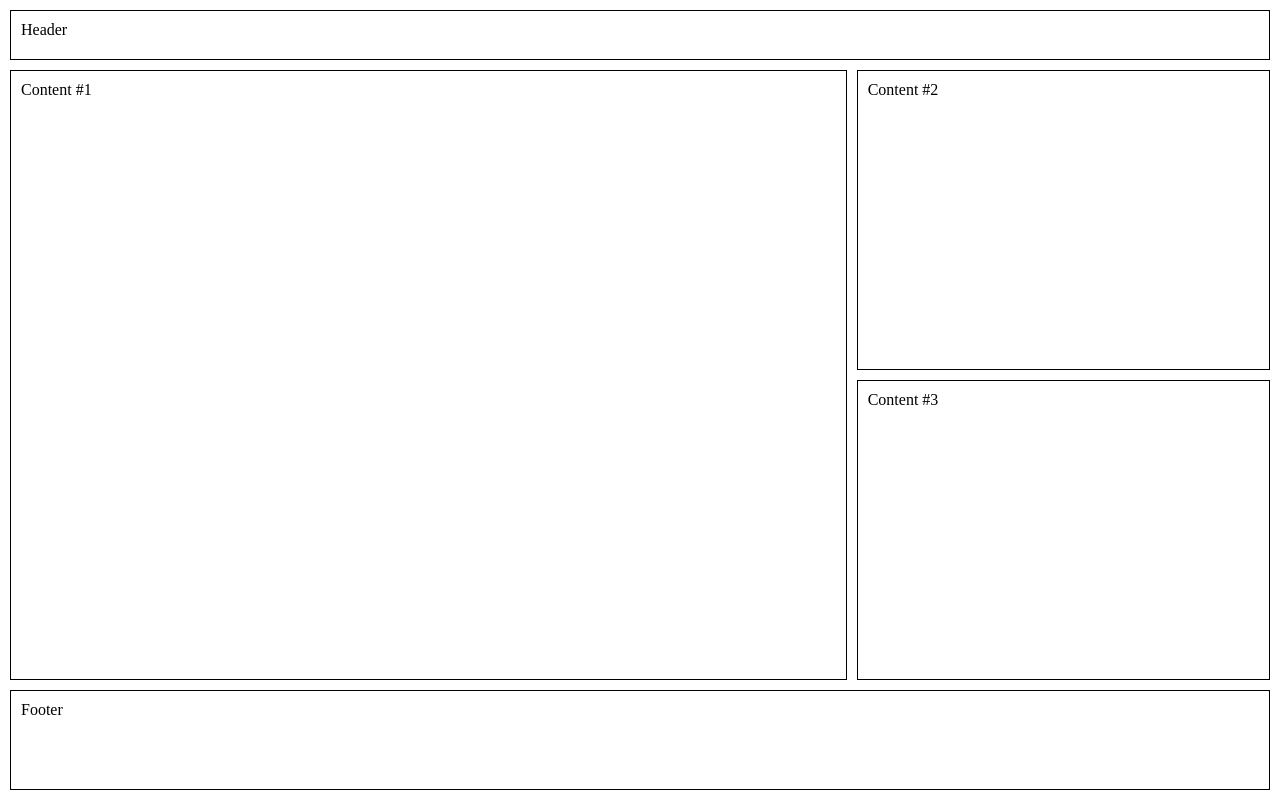
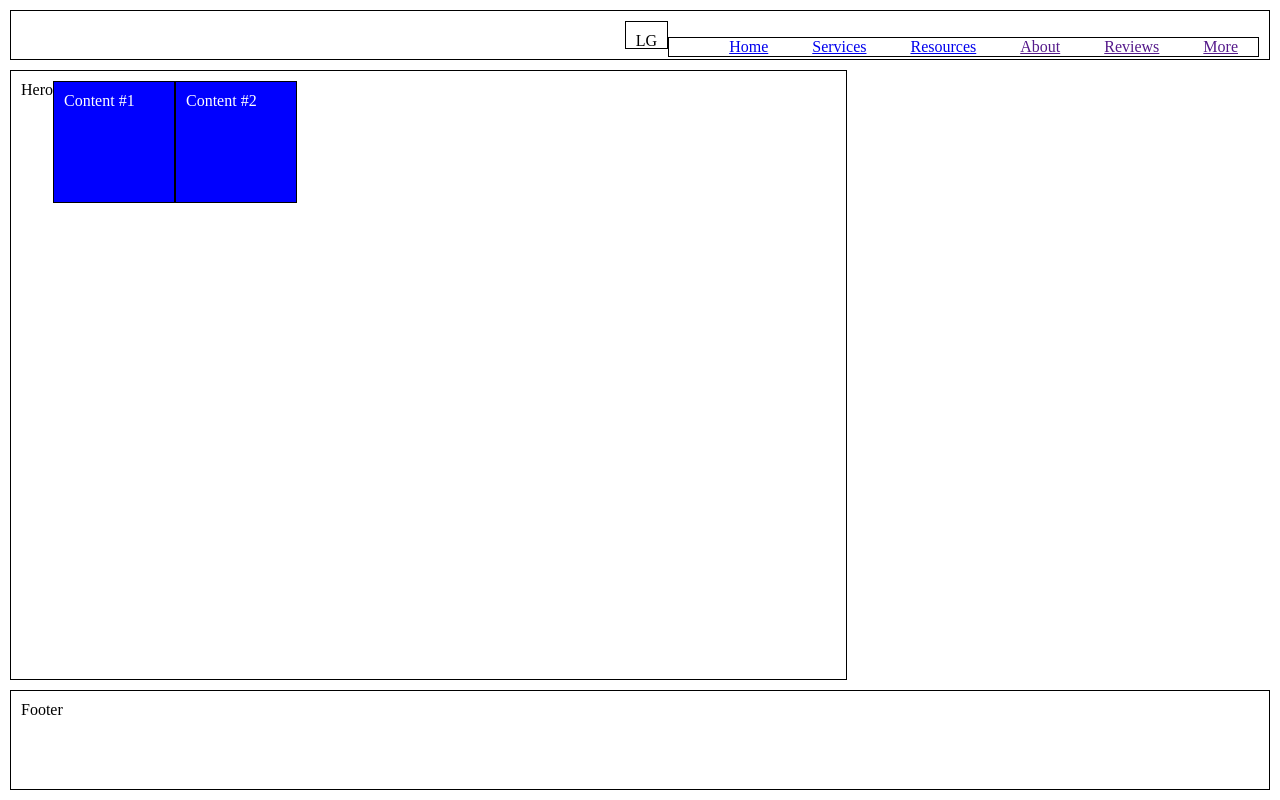
Before and after one commit to mpgithubcode/demo-career-consulting-website, a plain HTML site: page index.html in a window 1280 px wide. Drawn offline with Linux system fonts and the light colour scheme.

Commit message:
re positioned header

```diff
--- a/css/style.css
+++ b/css/style.css
@@ -1,4 +1,3 @@
-
 :root{
 --color: #f35;
 --black: #000;
@@ -53,18 +52,39 @@ body {
 
 .container div {
   padding: 10px;
-  border: 1px solid #000;
+  border: 1px solid #000000;
 }
 
+/* Header CSS */
 .header {
   grid-column-start: 1;
   grid-column-end: 4;
+  display: flex;
+  justify-content: end;
 }
 
-.content-large {
+.nav-links {
+  border: 1px solid #000000;
+  list-style: none;
+}
+
+.nav-links li {
+  display: inline-block;
+  padding: 0px 20px;
+}
+
+/* Hero CSS  */
+.hero {
   grid-row: 2 / span 2;
   grid-column: 1 / 3;
+  display: inline-flex;
+}
 
+.content-small {
+  width: 100px;
+  height: 100px;
+  background-color: blue;
+  color: #FFFFFF;
 }
 
 .footer {
--- a/index.html
+++ b/index.html
@@ -13,16 +13,40 @@
 <body>
     <div class="container">
       <div class="header">
-        Header
+        <div class="logo">LG</div>
+        <nav>
+          <ul class="nav-links">
+            <li>
+              <a href="index.html">Home</a>
+            </li>
+            <li>
+              <a href="services.html">Services</a>
+            </li>
+            <li>
+              <a href="resources.html">Resources</a>
+            </li>
+            <li>
+              <a href="">About</a>
+            </li>
+            <li>
+              <a href="">Reviews</a>
+            </li>
+            <li>
+              <a href="">More</a>
+            </li>
+          </ul>
+        </nav>
+
       </div>
-      <div class="content-large">
-        Content #1
-      </div>
-      <div class="content-small">
-        Content #2
-      </div>
-       <div class="content-small">
-        Content #3
+
+      <div class="hero">
+        Hero
+        <div class="content-small">
+          Content #1
+        </div>
+         <div class="content-small">
+          Content #2
+        </div>
       </div>
       <div class="footer">
         Footer
```
